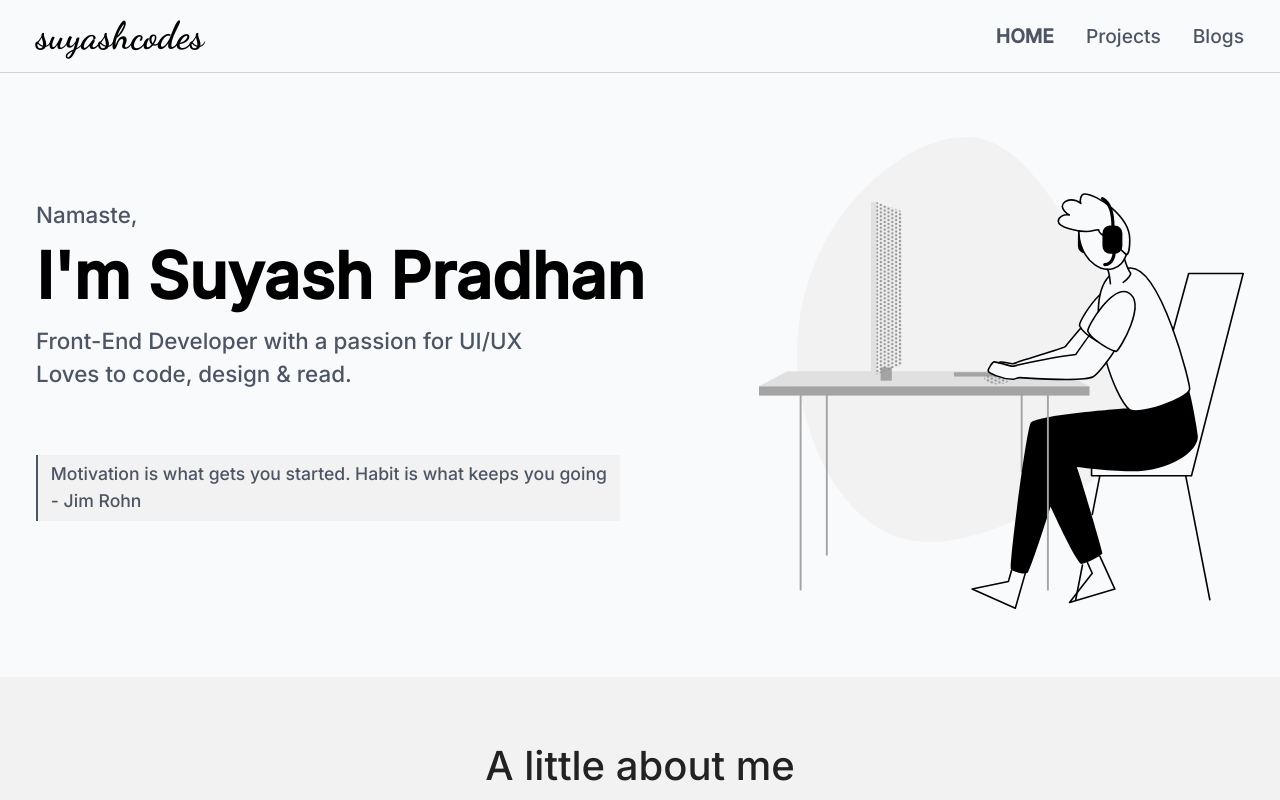
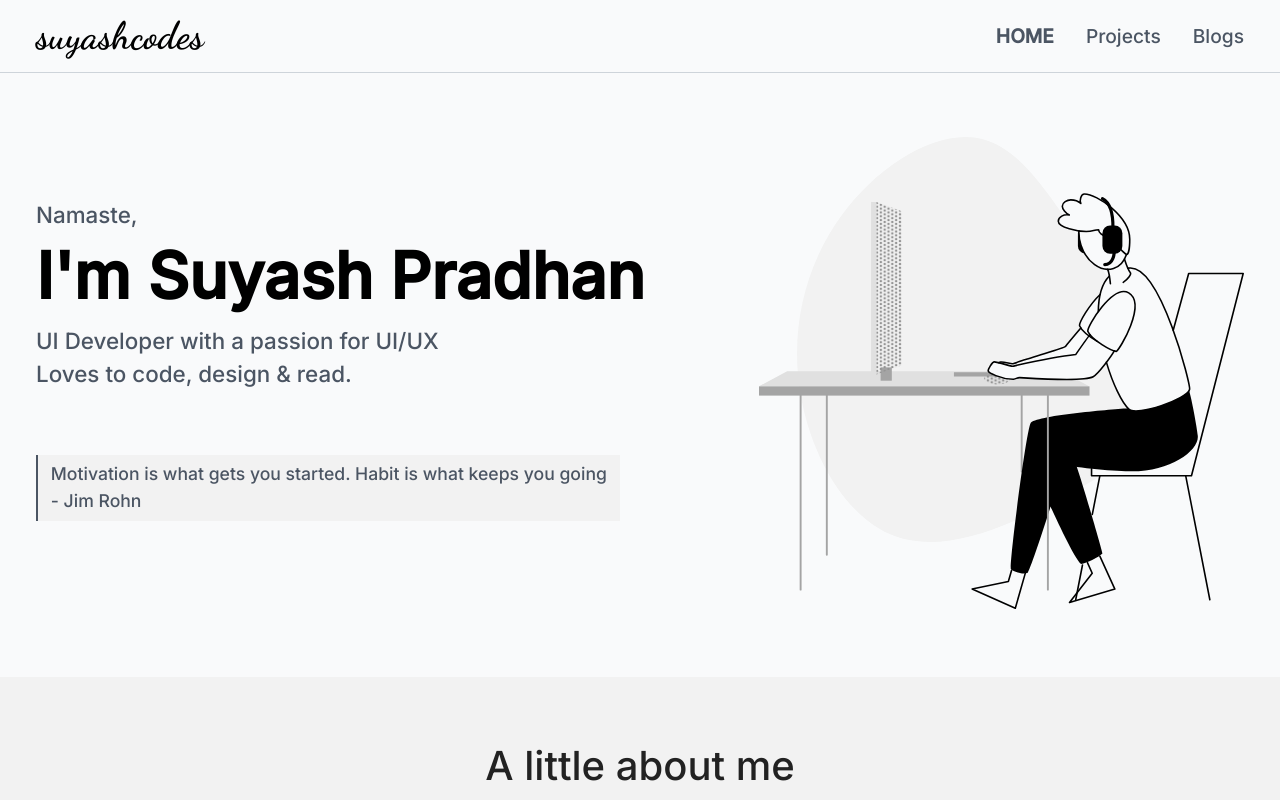
Before and after one commit to suyashpradhan/suyashportfolio, a plain HTML site: page index.html in a window 1280 px wide. Shown: the top 800 px of the page. Drawn offline with Linux system fonts and the light colour scheme.

Commit message:
fix: minor bug fixes

```diff
--- a/index.html
+++ b/index.html
@@ -36,7 +36,7 @@
                         <div class="intro-column pT-1">
                             <h4 class="heading-4 greetings font-weight-medium">Namaste,</h4>
                             <h1 class="title font-weight-bold"> I'm Suyash Pradhan</h1>
-                            <h4 class="heading-4 font-weight-medium" id="subtitle">Front-End Developer with a
+                            <h4 class="heading-4 font-weight-medium" id="subtitle">UI Developer with a
                                 passion
                                 for
                                 UI/UX <br>Loves to code, design & read.</h4>
```
